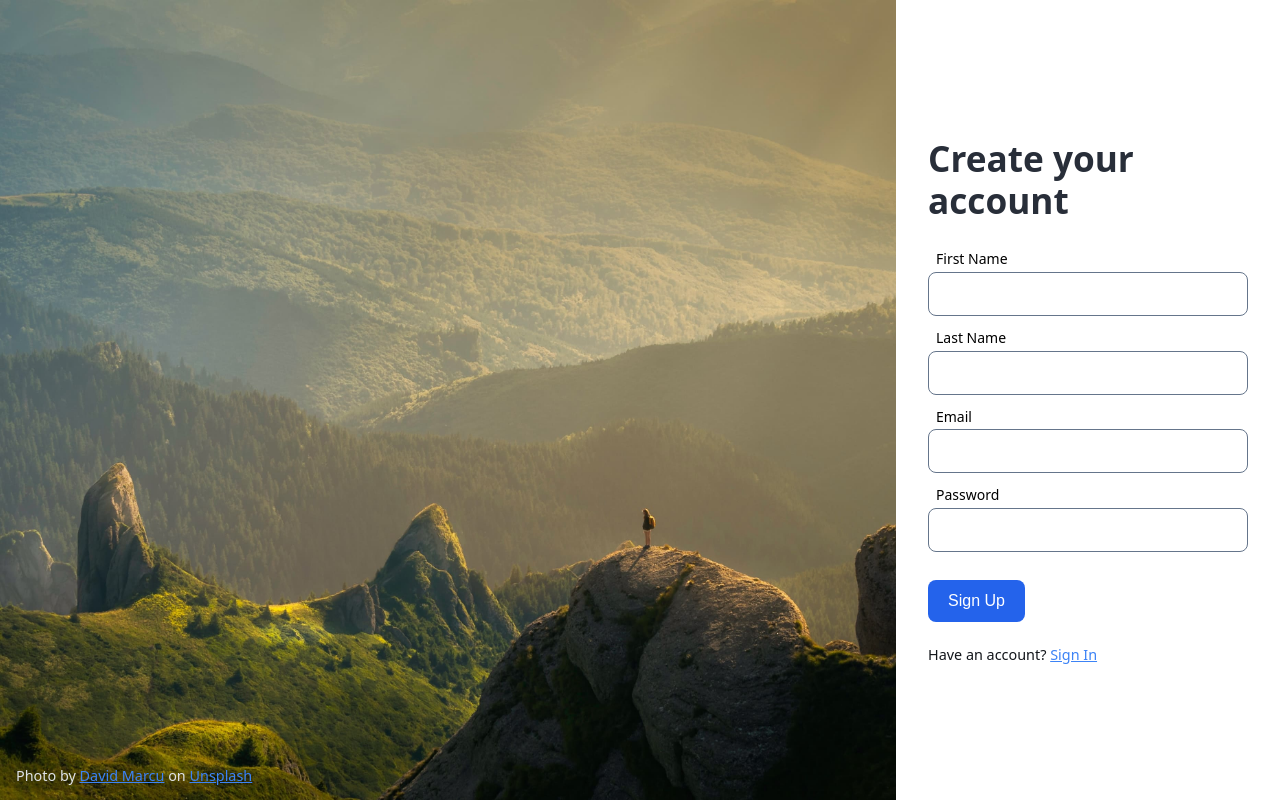
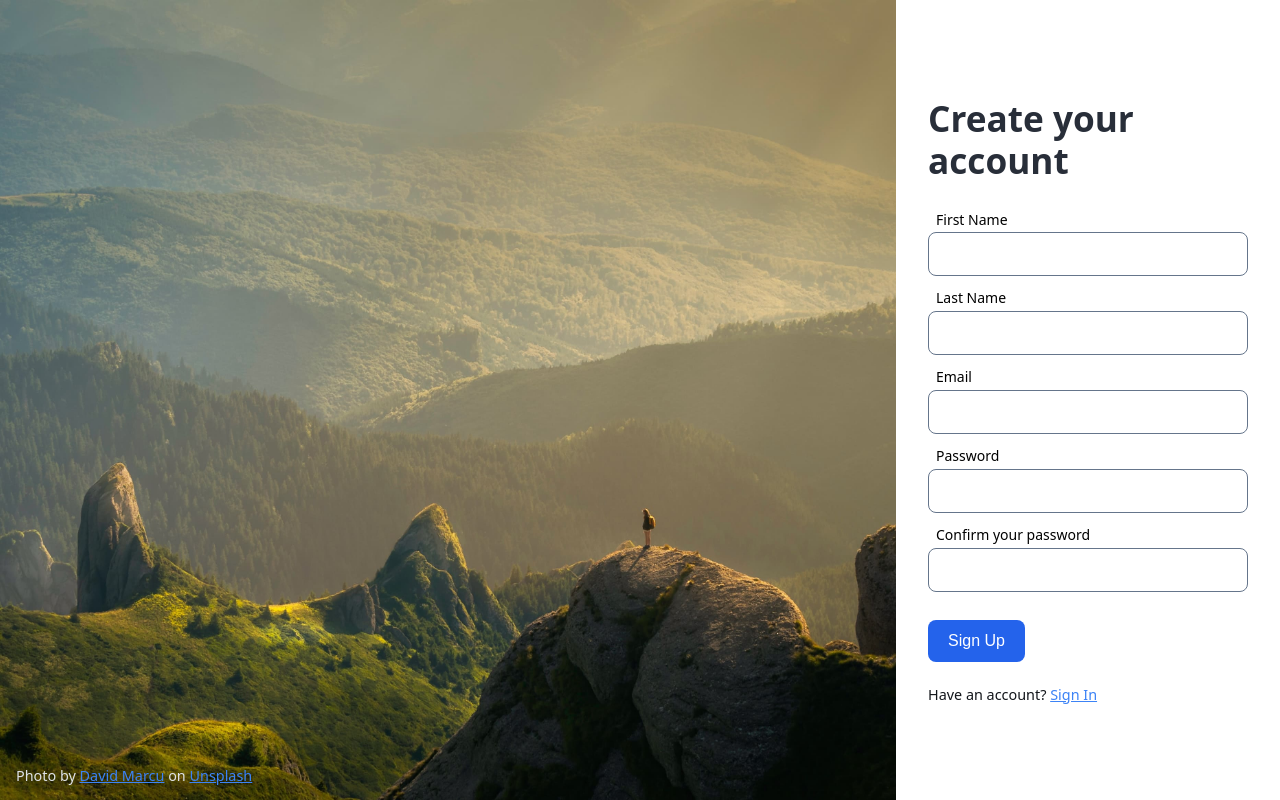
Before and after one commit to tuansdf/gallery-app, a React (Vite) app in the folder frontend/: page /sign-up in a window 1280 px wide. Built offline with nearby package versions, Linux system fonts and the light colour scheme; no server answers.

Commit message:
refactor(frontend): use zod for form validation

```diff
--- a/frontend/package.json
+++ b/frontend/package.json
@@ -9,6 +9,7 @@
     "preview": "vite preview"
   },
   "dependencies": {
+    "@hookform/resolvers": "^3.1.0",
     "@tanstack/react-query": "^4.29.5",
     "axios": "^1.3.4",
     "clsx": "^1.2.1",
@@ -18,6 +19,7 @@
     "react-dom": "^18.2.0",
     "react-hook-form": "^7.43.6",
     "react-router-dom": "^6.9.0",
+    "zod": "^3.21.4",
     "zustand": "^4.3.8"
   },
   "devDependencies": {
--- a/frontend/src/features/albums/components/create-album-form/create-album-form.tsx
+++ b/frontend/src/features/albums/components/create-album-form/create-album-form.tsx
@@ -1,5 +1,7 @@
+import { zodResolver } from "@hookform/resolvers/zod";
 import { useEffect } from "react";
 import { SubmitHandler, useForm } from "react-hook-form";
+import { z } from "zod";
 
 import Alert from "@/components/alert/alert";
 import Button from "@/components/button/button";
@@ -7,9 +9,11 @@ import TextField from "@/components/text-field/text-field";
 import { useCreateAlbumMutation } from "@/features/albums/api/create-album";
 import classes from "./create-album-form.module.css";
 
-type FormValues = {
-  name: string;
-};
+const formSchema = z.object({
+  name: z.string().min(1, "Please provide a name for the album"),
+});
+
+type FormValues = z.infer<typeof formSchema>;
 
 const defaultValues: FormValues = {
   name: "",
@@ -22,6 +26,7 @@ interface Props {
 const CreateAlbumForm = ({ onSuccess }: Props) => {
   const { register, handleSubmit, reset, setFocus } = useForm<FormValues>({
     defaultValues,
+    resolver: zodResolver(formSchema),
   });
 
   const createAlbumMutation = useCreateAlbumMutation();
@@ -41,11 +46,7 @@ const CreateAlbumForm = ({ onSuccess }: Props) => {
 
   return (
     <form className={classes["form"]} onSubmit={handleSubmit(onSubmit)}>
-      <TextField
-        type="text"
-        placeholder="Name"
-        {...register("name", { required: true })}
-      />
+      <TextField type="text" placeholder="Name" {...register("name")} />
       {createAlbumMutation.isError ? (
         <Alert severity="error">Something went wrong!</Alert>
       ) : null}
--- a/frontend/src/features/authentication/components/change-password-form/change-password-form.tsx
+++ b/frontend/src/features/authentication/components/change-password-form/change-password-form.tsx
@@ -1,18 +1,23 @@
+import { zodResolver } from "@hookform/resolvers/zod";
 import { useState } from "react";
 import { SubmitHandler, useForm } from "react-hook-form";
+import { z } from "zod";
 
 import Alert from "@/components/alert/alert";
 import Button from "@/components/button/button";
 import TextField from "@/components/text-field/text-field";
 import { useChangePasswordMutation } from "@/features/authentication/api/change-password";
-import { ErrorMessage } from "@/features/authentication/utils/constants";
-import { FormRegex } from "@/features/authentication/utils/validators";
 import classes from "./change-password-form.module.css";
 
-interface FormValues {
-  oldPassword: string;
-  newPassword: string;
-}
+const formSchema = z.object({
+  oldPassword: z.string().min(1, "Please provide your current password"),
+  newPassword: z
+    .string()
+    .min(8, "Password must have more than 8 characters")
+    .max(64, "Password must have fewer than 64 characters"),
+});
+
+type FormValues = z.infer<typeof formSchema>;
 
 const defaultValues: FormValues = {
   oldPassword: "",
@@ -34,6 +39,7 @@ const ChangePasswordForm = ({ email }: Props) => {
     formState: { errors },
   } = useForm<FormValues>({
     defaultValues,
+    resolver: zodResolver(formSchema),
   });
 
   const changePasswordMutation = useChangePasswordMutation();
@@ -69,12 +75,7 @@ const ChangePasswordForm = ({ email }: Props) => {
         error={!!errors.oldPassword?.message}
         helperText={errors.oldPassword?.message}
         containerClassName={classes["text-field"]}
-        {...register("oldPassword", {
-          required: {
-            value: true,
-            message: "Please enter your password",
-          },
-        })}
+        {...register("oldPassword")}
       />
       <TextField
         type="password"
@@ -82,16 +83,7 @@ const ChangePasswordForm = ({ email }: Props) => {
         error={!!errors.newPassword?.message}
         helperText={errors.newPassword?.message}
         containerClassName={classes["text-field"]}
-        {...register("newPassword", {
-          required: {
-            value: true,
-            message: "Please enter a new password",
-          },
-          pattern: {
-            value: FormRegex.PASSWORD,
-            message: ErrorMessage.PASSWORD,
-          },
-        })}
+        {...register("newPassword")}
       />
 
       {errorMessage ? (
--- a/frontend/src/features/authentication/components/sign-in-form/forgot-password-form.tsx
+++ b/frontend/src/features/authentication/components/sign-in-form/forgot-password-form.tsx
@@ -1,5 +1,7 @@
+import { zodResolver } from "@hookform/resolvers/zod";
 import { useState } from "react";
 import { SubmitHandler, useForm } from "react-hook-form";
+import { z } from "zod";
 
 import Alert from "@/components/alert/alert";
 import Button from "@/components/button/button";
@@ -7,11 +9,13 @@ import TextField from "@/components/text-field/text-field";
 import { useForgotPasswordMutatioin } from "@/features/authentication/api/forgot-password";
 import classes from "./sign-in-form.module.css";
 
-interface FormValues {
-  email: string;
-}
+const formSchema = z.object({
+  email: z.string().email("Please provide your email"),
+});
 
-const initialValues: FormValues = {
+type FormValues = z.infer<typeof formSchema>;
+
+const defaultValues: FormValues = {
   email: "",
 };
 
@@ -24,7 +28,8 @@ const ForgotPasswordForm = () => {
     handleSubmit,
     formState: { errors },
   } = useForm<FormValues>({
-    values: initialValues,
+    defaultValues,
+    resolver: zodResolver(formSchema),
   });
 
   const forgotPasswordMutation = useForgotPasswordMutatioin();
@@ -46,11 +51,11 @@ const ForgotPasswordForm = () => {
   return (
     <form onSubmit={handleSubmit(onSubmit)} className={classes["form"]}>
       <TextField
-        type="text"
+        type="email"
         label="Email"
         error={!!errors.email?.message}
         helperText={errors.email?.message}
-        {...register("email", { required: true })}
+        {...register("email")}
       />
 
       {successMessage ? (
--- a/frontend/src/features/authentication/components/sign-in-form/reset-password-form.tsx
+++ b/frontend/src/features/authentication/components/sign-in-form/reset-password-form.tsx
@@ -1,5 +1,7 @@
+import { zodResolver } from "@hookform/resolvers/zod";
 import { useState } from "react";
 import { SubmitHandler, useForm } from "react-hook-form";
+import { z } from "zod";
 
 import Alert from "@/components/alert/alert";
 import Button from "@/components/button/button";
@@ -7,9 +9,14 @@ import TextField from "@/components/text-field/text-field";
 import { useResetPasswordMutation } from "@/features/authentication/api/reset-password";
 import classes from "./sign-in-form.module.css";
 
-interface FormValues {
-  password: string;
-}
+const formSchema = z.object({
+  password: z
+    .string()
+    .min(8, "Password must have more than 8 characters")
+    .max(64, "Password must have fewer than 64 characters"),
+});
+
+type FormValues = z.infer<typeof formSchema>;
 
 const defaultValues: FormValues = {
   password: "",
@@ -29,6 +36,7 @@ const ResetPasswordForm = ({ resetToken }: Props) => {
     formState: { errors },
   } = useForm<FormValues>({
     defaultValues,
+    resolver: zodResolver(formSchema),
   });
 
   const resetPasswordMutation = useResetPasswordMutation();
@@ -55,7 +63,7 @@ const ResetPasswordForm = ({ resetToken }: Props) => {
         placeholder="Password"
         error={!!errors.password?.message}
         helperText={errors.password?.message}
-        {...register("password", { required: true })}
+        {...register("password")}
       />
 
       {successMessage ? (
--- a/frontend/src/features/authentication/components/sign-in-form/sign-in-form.tsx
+++ b/frontend/src/features/authentication/components/sign-in-form/sign-in-form.tsx
@@ -1,19 +1,21 @@
+import { zodResolver } from "@hookform/resolvers/zod";
 import { useState } from "react";
 import { SubmitHandler, useForm } from "react-hook-form";
+import { z } from "zod";
 
 import Alert from "@/components/alert/alert";
 import Button from "@/components/button/button";
 import TextField from "@/components/text-field/text-field";
 import { useLoginMutation } from "@/features/authentication/api/login";
 import { setAuthCredentials } from "@/features/authentication/stores/auth-store";
-import { ErrorMessage } from "@/features/authentication/utils/constants";
-import { FormRegex } from "@/features/authentication/utils/validators";
 import classes from "./sign-in-form.module.css";
 
-interface FormValues {
-  email: string;
-  password: string;
-}
+const formSchema = z.object({
+  email: z.string().email("Please provide a valid email address"),
+  password: z.string().min(1, "Please provide a password"),
+});
+
+type FormValues = z.infer<typeof formSchema>;
 
 const defaultValues: FormValues = {
   email: "",
@@ -28,7 +30,7 @@ export default function SignInForm() {
     handleSubmit,
     reset,
     formState: { errors },
-  } = useForm<FormValues>({ defaultValues });
+  } = useForm<FormValues>({ defaultValues, resolver: zodResolver(formSchema) });
 
   const loginMutation = useLoginMutation();
 
@@ -54,16 +56,7 @@ export default function SignInForm() {
         error={!!errors.email?.message}
         helperText={errors.email?.message}
         containerClassName={classes["text-field"]}
-        {...register("email", {
-          required: {
-            value: true,
-            message: "Please enter your email",
-          },
-          pattern: {
-            value: FormRegex.EMAIL,
-            message: ErrorMessage.EMAIL,
-          },
-        })}
+        {...register("email")}
       />
       <TextField
         type="password"
@@ -71,12 +64,7 @@ export default function SignInForm() {
         error={!!errors.password?.message}
         helperText={errors.password?.message}
         containerClassName={classes["text-field"]}
-        {...register("password", {
-          required: {
-            value: true,
-            message: "Please enter your password",
-          },
-        })}
+        {...register("password")}
       />
 
       {errorMessage ? (
--- a/frontend/src/features/authentication/components/sign-up-form/sign-up-form.tsx
+++ b/frontend/src/features/authentication/components/sign-up-form/sign-up-form.tsx
@@ -1,21 +1,31 @@
+import { zodResolver } from "@hookform/resolvers/zod";
 import { useState } from "react";
 import { SubmitHandler, useForm } from "react-hook-form";
+import { z } from "zod";
 
 import Alert from "@/components/alert/alert";
 import Button from "@/components/button/button";
 import TextField from "@/components/text-field/text-field";
 import { useRegisterMutation } from "@/features/authentication/api/register";
-import { ErrorMessage } from "@/features/authentication/utils/constants";
-import { FormRegex } from "@/features/authentication/utils/validators";
 import classes from "./sign-up-form.module.css";
 
-interface FormValues {
-  email: string;
-  password: string;
-  confirmPassword: string;
-  firstName: string;
-  lastName: string;
-}
+const formSchema = z
+  .object({
+    email: z.string().email("Please provide a valid email address"),
+    password: z
+      .string()
+      .min(8, "Password must have more than 8 characters")
+      .max(64, "Password must have fewer than 64 characters"),
+    confirmPassword: z.string().min(1, "Please retype your password"),
+    lastName: z.string().min(1, "Please provide your last name"),
+    firstName: z.string().min(1, "Please provide your first name"),
+  })
+  .refine((data) => data.password === data.confirmPassword, {
+    message: "Confirm password does not match",
+    path: ["confirmPassword"],
+  });
+
+type FormValues = z.infer<typeof formSchema>;
 
 const defaultValues: FormValues = {
   email: "",
@@ -34,7 +44,7 @@ const SignUpForm = () => {
     handleSubmit,
     reset,
     formState: { errors },
-  } = useForm<FormValues>({ defaultValues });
+  } = useForm<FormValues>({ defaultValues, resolver: zodResolver(formSchema) });
 
   const registerMutation = useRegisterMutation();
 
@@ -63,12 +73,7 @@ const SignUpForm = () => {
         error={!!errors.firstName?.message}
         helperText={errors.firstName?.message}
         containerClassName={classes["text-field"]}
-        {...register("firstName", {
-          required: {
-            value: true,
-            message: "Please enter your first name",
-          },
-        })}
+        {...register("firstName")}
       />
       <TextField
         type="text"
@@ -76,12 +81,7 @@ const SignUpForm = () => {
         error={!!errors.lastName?.message}
         helperText={errors.lastName?.message}
         containerClassName={classes["text-field"]}
-        {...register("lastName", {
-          required: {
-            value: true,
-            message: "Please enter your last name",
-          },
-        })}
+        {...register("lastName")}
       />
       <TextField
         type="email"
@@ -89,16 +89,7 @@ const SignUpForm = () => {
         error={!!errors.email?.message}
         helperText={errors.email?.message}
         containerClassName={classes["text-field"]}
-        {...register("email", {
-          required: {
-            value: true,
-            message: "Please enter your email",
-          },
-          pattern: {
-            value: FormRegex.EMAIL,
-            message: ErrorMessage.EMAIL,
-          },
-        })}
+        {...register("email")}
       />
       <TextField
         type="password"
@@ -106,16 +97,15 @@ const SignUpForm = () => {
         error={!!errors.password?.message}
         helperText={errors.password?.message}
         containerClassName={classes["text-field"]}
-        {...register("password", {
-          required: {
-            value: true,
-            message: "Please enter a password",
-          },
-          pattern: {
-            value: FormRegex.PASSWORD,
-            message: ErrorMessage.PASSWORD,
-          },
-        })}
+        {...register("password")}
+      />
+      <TextField
+        type="password"
+        label="Confirm your password"
+        error={!!errors.confirmPassword?.message}
+        helperText={errors.confirmPassword?.message}
+        containerClassName={classes["text-field"]}
+        {...register("confirmPassword")}
       />
 
       {errorMessage ? <Alert severity="error">{errorMessage}</Alert> : null}
```
Also changed, not shown: 1 other file (tests, documents, lock files or other folders).
